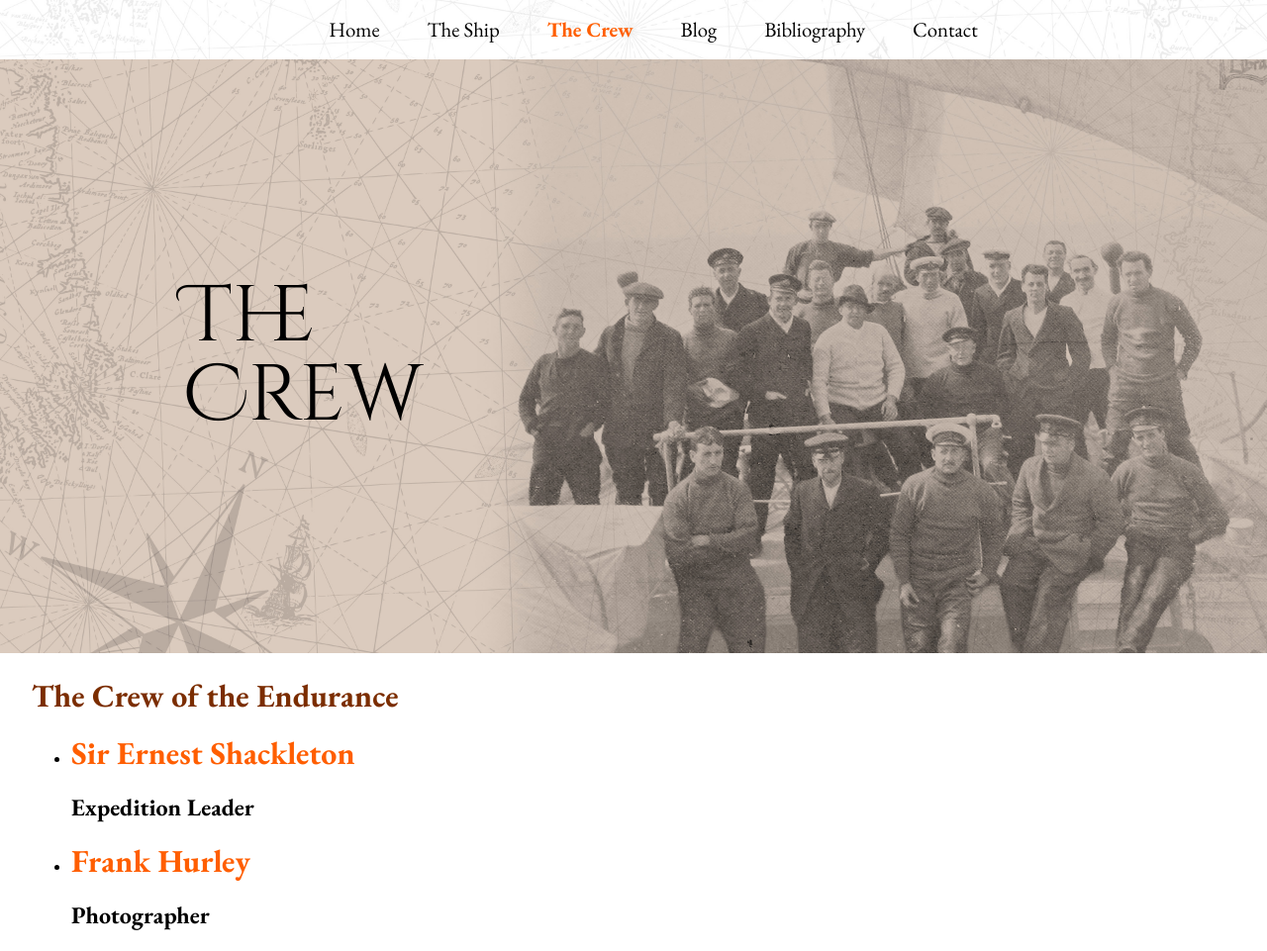
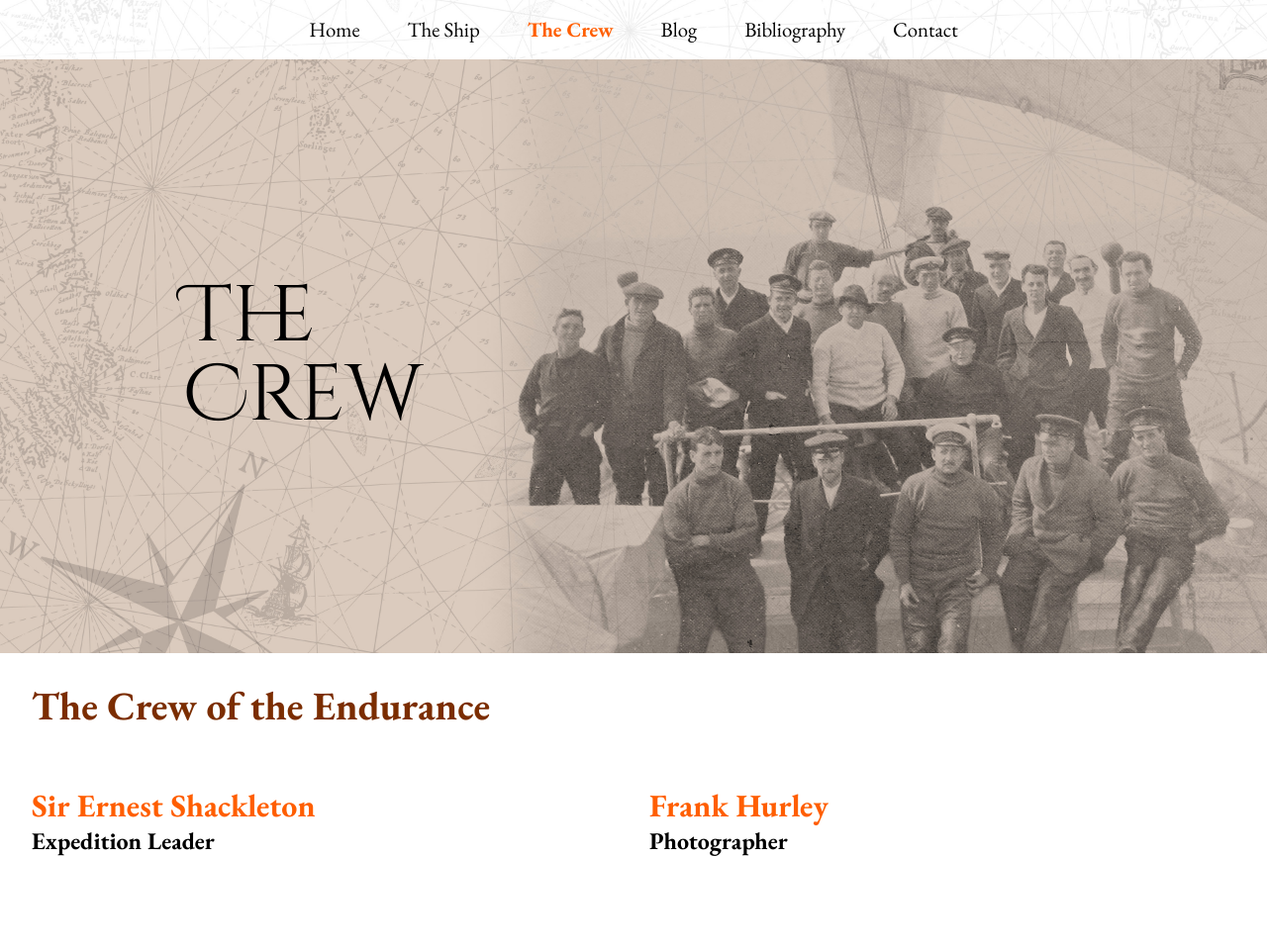
Before and after one commit to stoatsnhoney/Endurance-Project, a Jekyll site: the page built from crew.html, in a window 1280 px wide and 961 px high. Shown: the whole window at 99% size. Built offline with Jekyll 4.4.1, drawn with Linux system fonts in a browser that asks for light colours.

Commit message:
Update styles and crew list layout
Increased font sizes for paragraphs and headings, added grid layout for crew list, and adjusted margins and line heights in main.scss. Updated HTML files to reflect new heading styles and improved crew list structure. Made minor changes to hero section titles for stylistic consistency.

```diff
--- a/_sass/main.scss
+++ b/_sass/main.scss
@@ -20,7 +20,7 @@ body {
 }
 
 p {
-  font-size: 1.2em;
+  font-size: 1.5em;
   line-height: 1.2;
   color: $textcolor;
 }
@@ -33,12 +33,17 @@ h1 {
 }
 
 h2 {
-  font-size: 2rem;
+  font-size: 2.5rem;
   text-align: left;
   color: #7b2d00;
 }
 
 h3 {
+  font-size: 2rem;
+  text-align: left;
+}
+
+h4 {
   font-size: 1.5rem;
   text-align: left;
 }
@@ -46,6 +51,12 @@ h3 {
 a {
   text-decoration: none;
   color: $accent;
+}
+
+ul {
+  list-style-type: none;
+  margin: 0;
+  padding: 0;
 }
 
 
@@ -126,11 +137,27 @@ a {
   object-position: right center;
 }
 
+.crew-list {
+  display: grid;
+  grid-template-columns: 1fr 1fr;
+  gap: 32px;
+}
+
 
 // MARK: Containers
 
 .content {
-  margin-left: 32px;
+  margin: 0 32px 0 32px;
+}
+
+.content h3 {
+  margin-top: 32px;
+  line-height: 1;
+}
+
+.content h4 {
+  line-height: 1;
+  margin-top: -24px;
 }
 
 .container-left {
--- a/blog.html
+++ b/blog.html
@@ -5,7 +5,7 @@ title: Blog
 
 <div class="hero">
   <img class="blog-img" src="assets/images/Caird1.jpg" alt="The Endurance listing to port in the ice.">
-  <h1 class="blog-title">Blog</h1>
+  <h1 class="blog-title">BloG</h1>
 </div>
 
 <ul>
--- a/crew.html
+++ b/crew.html
@@ -12,12 +12,12 @@ title: The Crew
 
   <h2>The Crew of the Endurance</h2>
 
-  <ul>
+  <ul class="crew-list">
     {% assign sorted_crew = site.crews | sort: "order" %}
     {% for crew in sorted_crew %}
       <li>
-        <h2><a href="{{ crew.url }}">{{ crew.name }}</a></h2>
-        <h3>{{ crew.position }}</h3>
+        <h3><a href="{{ crew.url }}">{{ crew.name }}</a></h2>
+        <h4>{{ crew.position }}</h3>
       </li>
     {% endfor %}
   </ul>
--- a/index.html
+++ b/index.html
@@ -5,7 +5,7 @@ title: Home
 
 <div class="hero">
   <img class="hero-img" src="assets/images/Endurance1.jpg" alt="Endurance listing to port in the ice.">
-  <h1 class="hero-text">The<br>Endurance<br>Project</h1>
+  <h1 class="hero-text">The<br>ENdurance<br>pROJeCt</h1>
 </div>
 
 <div class="container">
--- a/ship.html
+++ b/ship.html
@@ -5,7 +5,7 @@ title: The Ship
 
 <div class="hero">
   <img class="ship-img" src="assets/images/Endurance2.jpg" alt="The Endurance stuck in the ice.">
-  <h1 class="ship-title">The<br>Endurance</h1>
+  <h1 class="ship-title">ENdurance</h1>
 </div>
 
 <div class="content">
```
Also changed, not shown: bibliography.html (+10 -1 lines).
